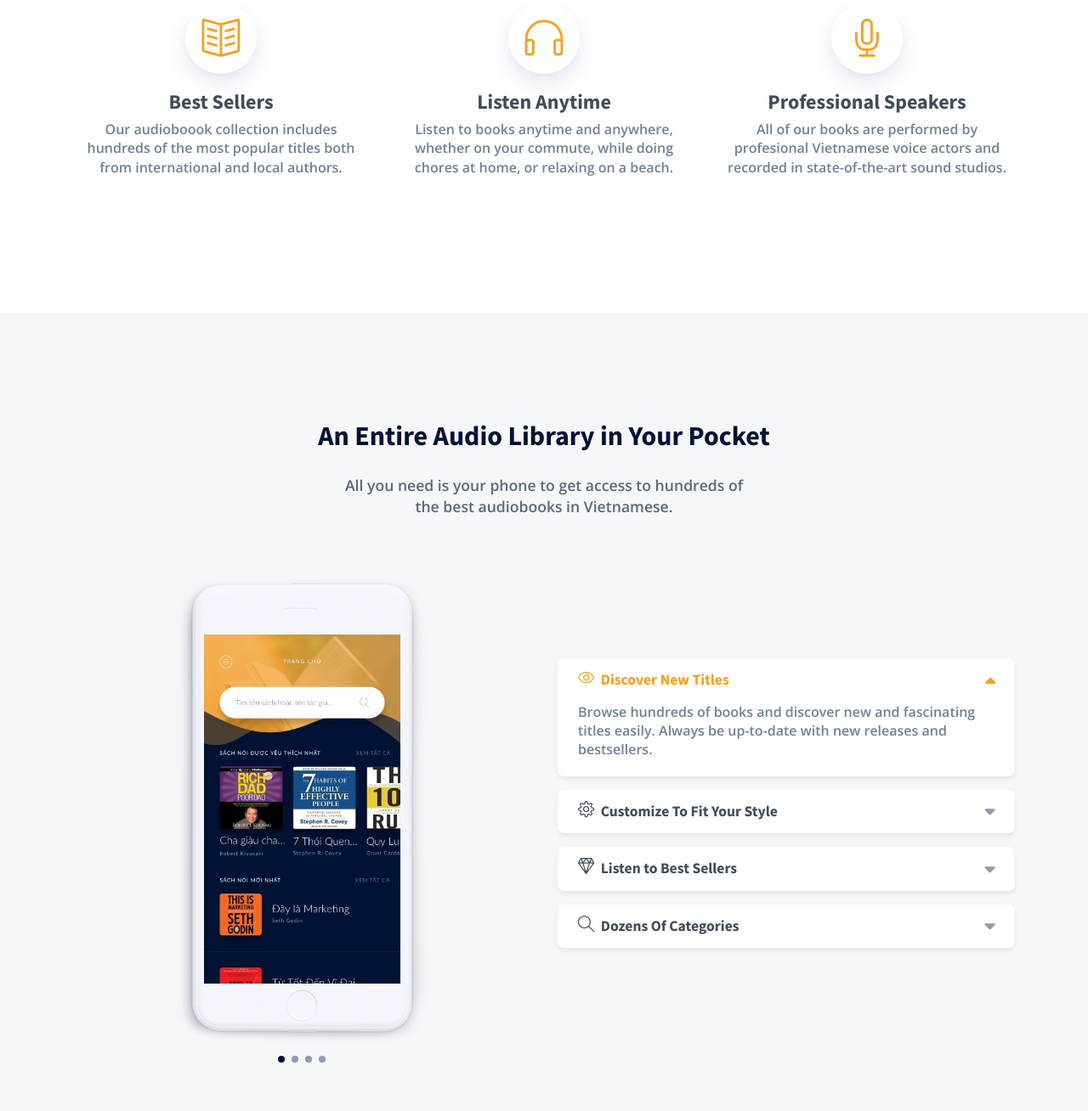
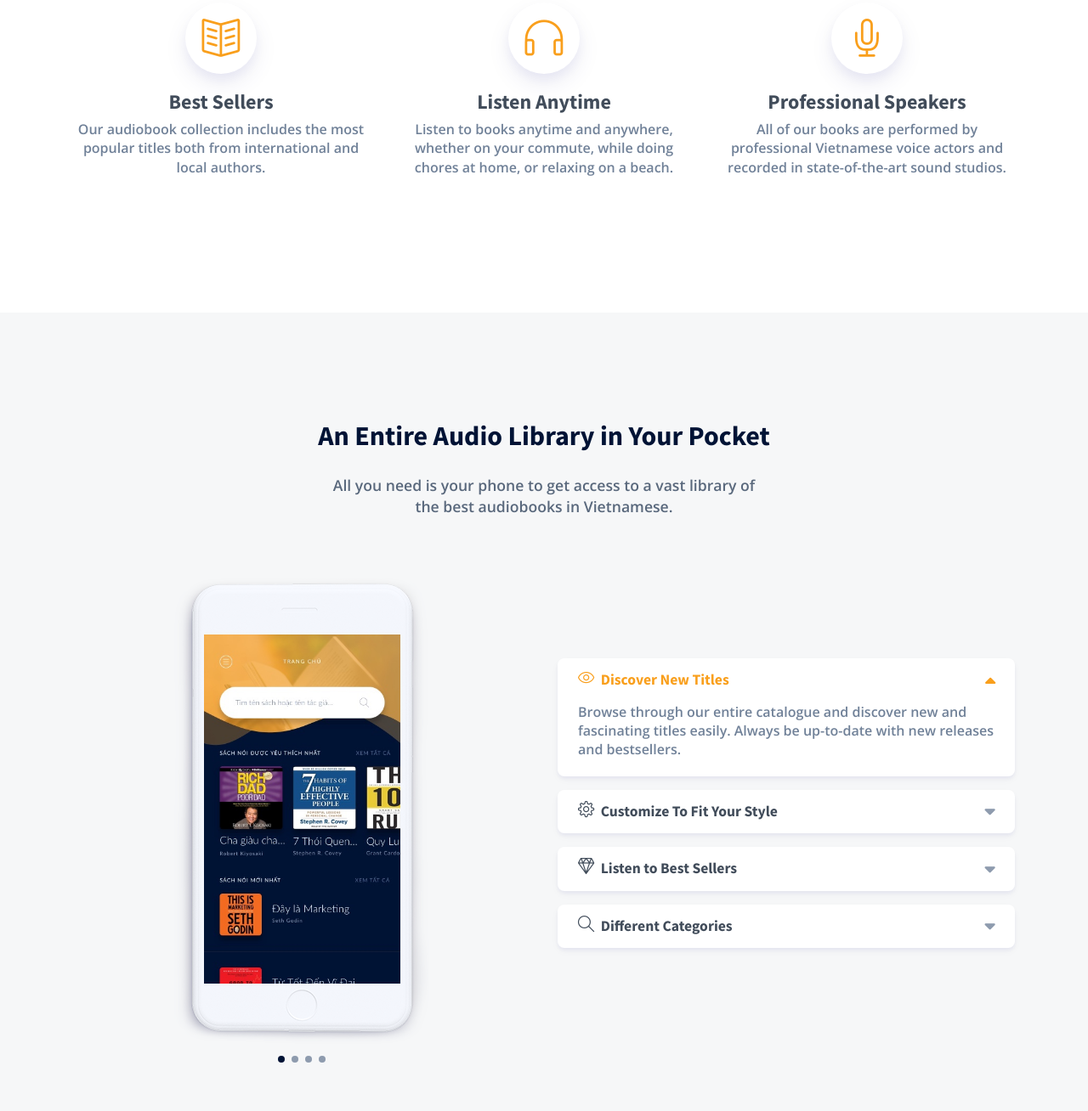
Before and after one commit to oscarjes/fonos, a website: page index.html in a window 1280 px wide. Shown: the part 1092-2400 px from the top of the page at 85% size. Drawn offline with nearby package versions, Linux system fonts and the light colour scheme.

Commit message:
Fix EN text

```diff
--- a/index.html
+++ b/index.html
@@ -147,7 +147,7 @@
               <div class="icon icon-lg icon-circle icon-book-open text-fonos-orange"></div>
               <h4>Best Sellers</h4>
               <p>
-                Our audioboook collection includes hundreds of the most popular titles both from international and local authors.
+                Our audiobook collection includes the most popular titles both from international and local authors.
               </p>
             </div>
             <div class="col-sm-4 ui-icon-block">
@@ -163,7 +163,7 @@
               ></div>
               <h4>Professional Speakers</h4>
               <p>
-                All of our books are performed by profesional Vietnamese voice actors and recorded in state-of-the-art sound studios.
+                All of our books are performed by professional Vietnamese voice actors and recorded in state-of-the-art sound studios.
               </p>
             </div>
           </div>
@@ -182,7 +182,7 @@
               An Entire Audio Library in Your Pocket
             </h2>
             <p class="paragraph">
-              All you need is your phone to get access to hundreds of the best audiobooks in Vietnamese.
+              All you need is your phone to get access to a vast library of the best audiobooks in Vietnamese.
             </p>
           </div>
           <!-- .section-heading -->
@@ -256,7 +256,7 @@
                   </h6>
                   <div class="body in" data-accord="accordion-one">
                     <p>
-                      Browse hundreds of books and discover new and fascinating titles easily. Always be up-to-date with new releases and bestsellers.
+                      Browse through our entire catalogue and discover new and fascinating titles easily. Always be up-to-date with new releases and bestsellers.
                     </p>
                   </div>
                 </div>
@@ -303,7 +303,7 @@
                     data-toggle_slider="device-slider-1"
                   >
                     <span class="icon icon-magnifier"></span>
-                    Dozens Of Categories
+                    Different Categories
                   </h6>
                   <div class="body" data-accord="accordion-four">
                     <p>
@@ -396,7 +396,7 @@
                   Available on iOS and Android
                 </h2>
                 <p class="paragraph">
-                  You can download our app both from the iOS App Store and from the Google Play Store. Nothing stands between you and hundreds of audiobooks in Vietnamese anymore, no matter what phone you have.
+                  Soon you’ll be able to download our app both from the iOS App Store and from the Google Play Store. Nothing stands between you and audiobooks in Vietnamese anymore, no matter what phone you have.
                 </p>
               </div>
               <!-- .section-heading -->
@@ -430,7 +430,7 @@
               Gorgeous And Easy To Use
             </h2>
             <p class="paragraph">
-              The Fonos iOS and Android apps have been specifically designed to make your experience as enjoyable as possible. Find the right book in a matter of seconds and adjust the listening settings just the way you like them with just a few taps.
+              The Fonos iOS and Android apps have been specifically designed to make your experience as enjoyable as possible. Never has listening to audio content been easier and more fun!
             </p>
           </div>
           <!-- .section-heading -->
@@ -501,7 +501,7 @@
             <div class="text-center download-section">
               <h2 class="heading">Coming Soon</h2>
               <p class="paragraph">
-                Fonos will be available both on iPhone and Android.
+                Fonos will soon be available both on iPhone and Android.
               </p>
               <div class="actions">
                 <a
```
